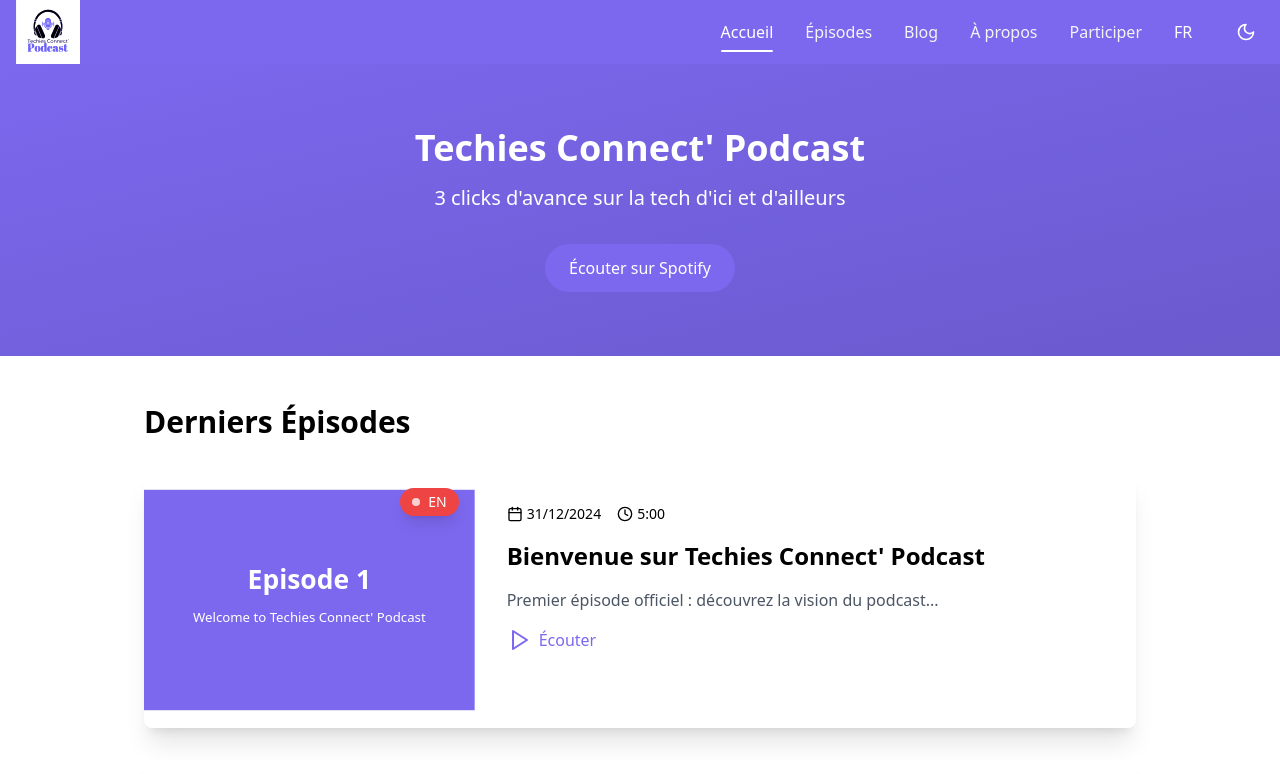
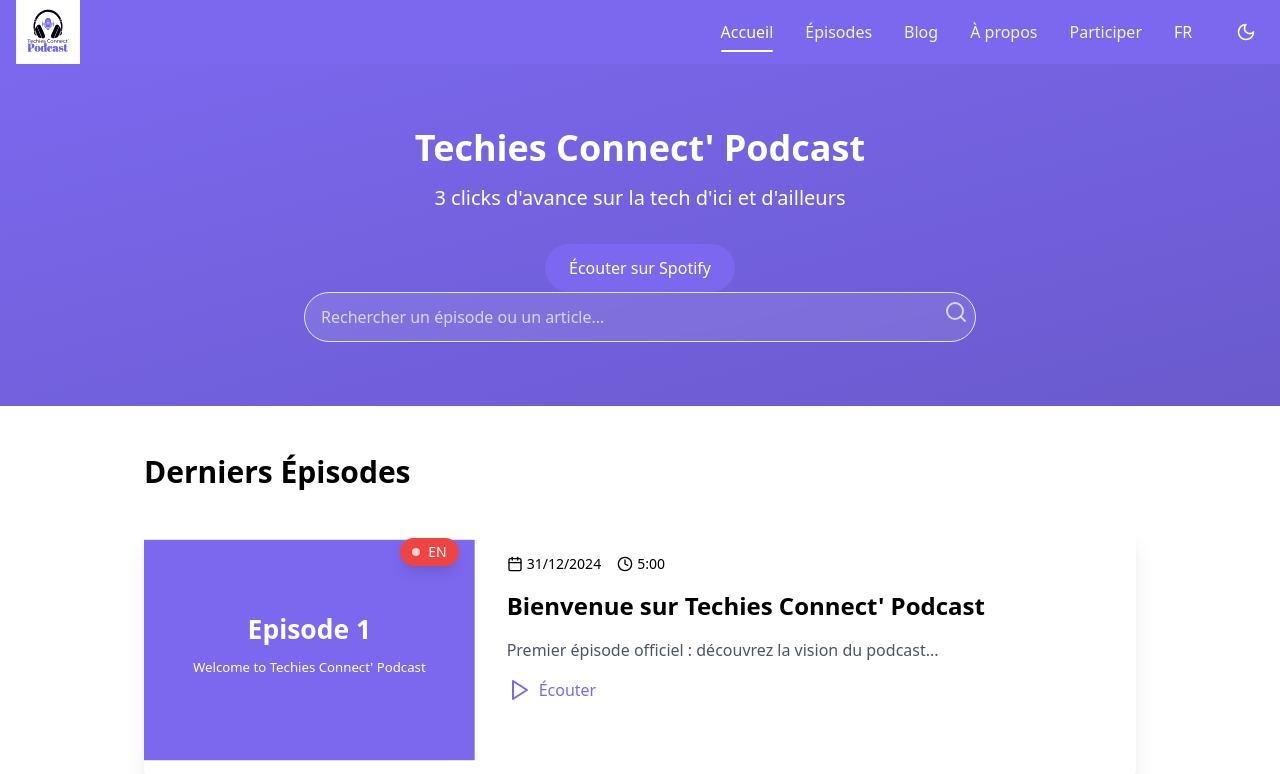
Before and after one commit to iamvaln/lepodcasttechies, a React (Create React App) app: page / in a window 1280 px wide. Shown: the top 774 px of the page. Built offline with nearby package versions, Linux system fonts and the light colour scheme.

Commit message:
Ajouté la recherche sur la home page

```diff
--- a/src/App.jsx
+++ b/src/App.jsx
@@ -65,6 +65,7 @@ const App = () => {
       default:
         return <HomePage
         setCurrentPage={setCurrentPage}
+        setCurrentEpisode={setCurrentEpisode}
         onSelectEpisode={setCurrentEpisode}
       />
     }
--- a/src/pages/Home.jsx
+++ b/src/pages/Home.jsx
@@ -1,19 +1,60 @@
 // src/pages/Home.jsx
 import React from 'react';
-import { Play, Pause, Calendar, Clock } from 'lucide-react';
+import { Search,Play, Pause, Calendar, Clock } from 'lucide-react';
 import { useTheme } from '../components/ThemeProvider';
 import { useTranslation } from '../context/LanguageContext';
 import { episodes } from '../data/episodes';
 import { EpisodePlaceholder } from '../components/Placeholders';
 import { LanguageBadge } from '../components/LanguageBadge';
+import _ from 'lodash';
 
-export const HomePage = ({ setCurrentPage }) => {
+export const HomePage = ({ setCurrentPage,setCurrentEpisode }) => {
   const { styles } = useTheme();
   const { t, language } = useTranslation();
   const [isPlaying, setIsPlaying] = React.useState(null); // Track which episode is playing
+  const [searchTerm, setSearchTerm] = React.useState('');
+  const [searchResults, setSearchResults] = React.useState([]);
+  const [showResults, setShowResults] = React.useState(false);
+  const searchRef = React.useRef(null);
+
+  const handleSearch = React.useCallback(
+    _.debounce((term) => {
+      if (!term.trim()) {
+        setSearchResults([]);
+        return;
+      }
+
+      const searchIn = {
+        episodes: episodes.filter(episode =>
+          episode.translations[language].title.toLowerCase().includes(term.toLowerCase()) ||
+          episode.translations[language].description.toLowerCase().includes(term.toLowerCase())
+        )
+      };
+
+      setSearchResults(searchIn);
+    }, 300),
+    [language]
+  );
+
+  React.useEffect(() => {
+    handleSearch(searchTerm);
+  }, [searchTerm, handleSearch]);
+
+  // Fermer les résultats quand on clique ailleurs
+  React.useEffect(() => {
+    const handleClickOutside = (event) => {
+      if (searchRef.current && !searchRef.current.contains(event.target)) {
+        setShowResults(false);
+      }
+    };
+
+    document.addEventListener('mousedown', handleClickOutside);
+    return () => document.removeEventListener('mousedown', handleClickOutside);
+  }, []);
 
   return (
     <>
+    {/* Hero Section */}
       <div className={`${styles.heroGradient} text-white py-16`}>
         <div className="max-w-7xl mx-auto px-4">
           <div className="text-center">
@@ -26,10 +67,54 @@ export const HomePage = ({ setCurrentPage }) => {
                 {t('home.hero.listenButton')}
               </button>
             </div>
+             {/* Barre de recherche intégrée au hero */}
+             <div className="max-w-2xl mx-auto">
+              <div className="relative">
+                <input
+                 type="text"
+                 placeholder={t('home.search.placeholder')}
+                 value={searchTerm}
+                 onChange={(e) => {
+                   setSearchTerm(e.target.value);
+                   setShowResults(true);
+                 }}
+                 onFocus={() => setShowResults(true)}
+                 className="w-full px-4 py-3 rounded-full border bg-white/10 backdrop-blur-sm text-white placeholder-white/70 focus:ring-2 focus:ring-white/50"
+               />
+               <button className="absolute right-2 top-2 text-white/70 hover:text-white">
+                 <Search size={24} />
+               </button>
+
+               {/* Résultats de recherche */}
+               {showResults && searchResults.episodes?.length > 0 && (
+                 <div className="absolute w-full mt-2 bg-white rounded-lg shadow-lg overflow-hidden">
+                   <div className="max-h-96 overflow-y-auto">
+                     {searchResults.episodes.map((episode) => (
+                      <button
+                        key={episode.id}
+                        onClick={() => {
+                          setShowResults(false);
+                          setCurrentPage('episodePlayer');  // ou 'blog' pour les articles
+                          setCurrentEpisode(episode.id);    // ou setCurrentArticle pour les articles
+                        }}
+                        className="w-full px-4 py-3 text-left hover:bg-gray-50 focus:bg-gray-50"
+                      >
+                         <p className="font-medium text-gray-900">
+                           {episode.translations[language].title}
+                         </p>
+                         <p className="text-sm text-gray-500 mt-1 line-clamp-2">
+                           {episode.translations[language].description}
+                         </p>
+                       </button>
+                     ))}
+                     </div>
+                   </div>
+                 )}
+              </div>
+            </div>
           </div>
         </div>
       </div>
-
       <div className="max-w-5xl mx-auto px-4 py-12">
         <h2 className="text-3xl font-bold mb-8">{t('home.episodes.title')}</h2>
         <div className="space-y-8">
--- a/src/translations/index.js
+++ b/src/translations/index.js
@@ -14,6 +14,14 @@ export const translations = {
           title: "Techies Connect' Podcast",
           subtitle: "3 clicks d'avance sur la tech d'ici et d'ailleurs",
           listenButton: "Écouter sur Spotify"
+        },
+        search: {
+          placeholder: "Rechercher un épisode ou un article...",
+          button: "Rechercher",
+          searching: "Recherche...",
+          resultsEpisodes: "Épisodes",
+          resultsArticles: "Articles",
+          noResults: "Aucun résultat trouvé"
         },
         seeAllEpisodes: "Voir tous les épisodes",
         latestEpisodes: "Derniers Épisodes",
@@ -143,6 +151,14 @@ export const translations = {
           subtitle: "3 clicks ahead of tech from here and elsewhere",
           listenButton: "Listen on Spotify"
         },
+        search: {
+            placeholder: "Search for an episode or article...",
+            button: "Search",
+            searching: "Searching...",
+            resultsEpisodes: "Episodes",
+            resultsArticles: "Articles",
+            noResults: "No results found"
+        },
         seeAllEpisodes: "See all episodes",
         latestEpisodes: "Latest Episodes",
         episodes: {
```
